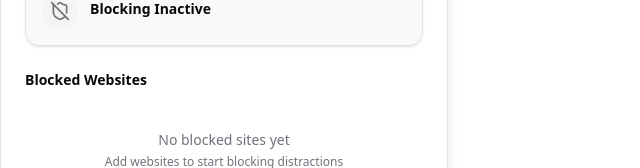
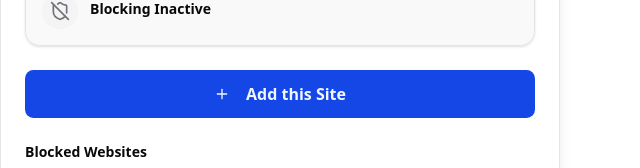
Before and after one commit to TusharSSurve/FocusGuard, a React (Vite) app: page / in a window 1280 px wide. Shown: the part 137-305 px from the top of the page, without its empty margins (0-640 px from the left). Built offline with nearby package versions, Linux system fonts and the light colour scheme; no server answers.

Commit message:
feat: Add this site functionality added.

```diff
--- a/src/App.tsx
+++ b/src/App.tsx
@@ -1,13 +1,14 @@
 import { useEffect, useState } from "react"
 import { Card, CardContent, CardDescription, CardHeader, CardTitle } from "./components/ui/card";
 import { Button } from "./components/ui/button";
-import { Pause, Play, Settings } from "lucide-react";
+import { Pause, Play, Plus } from "lucide-react";
 import { BlockingStatus } from "./components/BlockingStatus";
 import { BlockedSitesList } from "./components/BlockedSitesList";
 import { AddWebsiteForm } from "./components/AddWebsiteForm";
 import { Separator } from "@radix-ui/react-separator";
 import { TimerControl } from "./components/TimerControl";
 import { v4 as uuidv4 } from 'uuid';
+import { validateAndGetHostname } from "./lib/constants";
 
 interface BlockedSite {
   id: string;
@@ -20,6 +21,16 @@ function App() {
   const [duration, setDuration] = useState(30);
   const [remainingTime, setRemainingTime] = useState<number | undefined>();
   const [error, setError] = useState("");
+  const [currentUrl, setCurrentUrl] = useState("");
+
+  useEffect(() => {
+    chrome?.tabs?.query(
+      { active: true, currentWindow: true },
+      (tabs) => {
+        setCurrentUrl(validateAndGetHostname(tabs[0]?.url as string) || "");
+      }
+    );
+  }, []);
 
   useEffect(() => {
     if (isBlocking && remainingTime !== undefined && remainingTime > 0) {
@@ -48,7 +59,7 @@ function App() {
     const existingSite = sites.find(site => site.url.includes(input));
     if (!existingSite) {
       const updated = [...sites, { id: uniqueId, url: input }];
-      await chrome?.storage?.local.set({ blockList: updated });
+      await chrome?.storage?.local.set({ blocklist: updated });
       setSites(updated);
       chrome.runtime.sendMessage({ action: 'updateRules', sites: updated });
     } else setError("Website URL already exist");
@@ -56,7 +67,7 @@ function App() {
 
   const removeSite = async (siteToRemove: string) => {
     const updated = sites.filter(site => site.id !== siteToRemove);
-    await chrome?.storage?.local.set({ blockList: updated });
+    await chrome?.storage?.local.set({ blocklist: updated });
     setSites(updated);
     chrome.runtime.sendMessage({ action: 'updateRules', sites: updated });
   };
@@ -74,8 +85,16 @@ function App() {
     }
   };
 
+  const handleAddSite = () => {
+    setError("");
+    if (currentUrl)
+      addSite(currentUrl)
+    else
+      setError("Please enter a valid domain");
+  }
+
   return (
-    <Card className="w-full max-w-md shadow-lg">
+    <Card className="w-[70vh] max-w-[70vh] shadow-lg">
       <CardHeader className="space-y-1">
         <div className="flex items-center justify-between">
           <CardTitle className="text-2xl font-bold">Focus Guard</CardTitle>
@@ -90,10 +109,18 @@ function App() {
           remainingTime={remainingTime}
           blockedCount={sites.length}
         />
+        <Button
+          onClick={handleAddSite}
+          className="w-full h-12 text-base font-semibold"
+          size="lg" disabled={!!sites.find(site => site.url.includes(currentUrl))}
+        >
+          <Plus className="mr-2 h-5 w-5" />
+          Add this Site
+        </Button>
         <div className="space-y-4">
           <div>
             <h3 className="text-sm font-semibold mb-2">Blocked Websites</h3>
-            <BlockedSitesList sites={sites} onRemove={removeSite} />
+            <BlockedSitesList sites={sites} onRemove={removeSite} isActive={isBlocking} />
           </div>
           <AddWebsiteForm onAdd={addSite} onChange={() => setError("")} />
           {error && <p className="text-center text-red-500 text-sm">{error}</p>}
--- a/src/components/BlockedSitesList.tsx
+++ b/src/components/BlockedSitesList.tsx
@@ -10,9 +10,10 @@ interface BlockedSite {
 interface BlockedSitesListProps {
   sites: BlockedSite[];
   onRemove: (id: string) => void;
+  isActive: boolean;
 }
 
-export const BlockedSitesList = ({ sites, onRemove }: BlockedSitesListProps) => {
+export const BlockedSitesList = ({ sites, onRemove, isActive }: BlockedSitesListProps) => {
   if (sites.length === 0) {
     return (
       <div className="text-center py-8 text-muted-foreground">
@@ -36,6 +37,7 @@ export const BlockedSitesList = ({ sites, onRemove }: BlockedSitesListProps) =>
               size="sm"
               onClick={() => onRemove(site.id)}
               className="h-8 w-8 p-0 opacity-0 group-hover:opacity-100 transition-opacity"
+              disabled={isActive}
             >
               <X className="h-4 w-4" />
             </Button>
```
Also changed, not shown: public/manifest.json.
